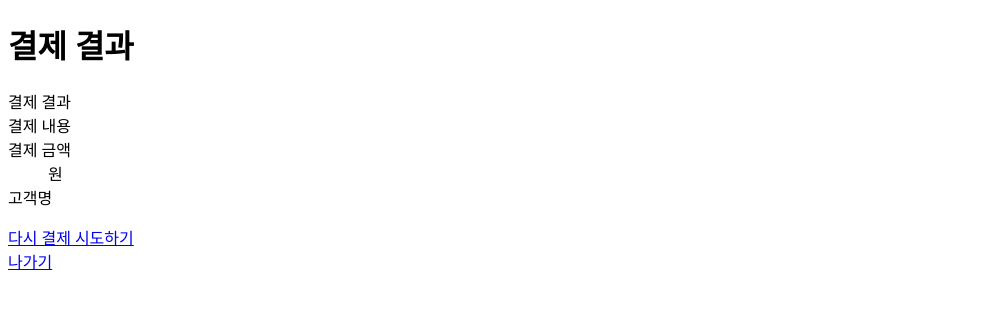
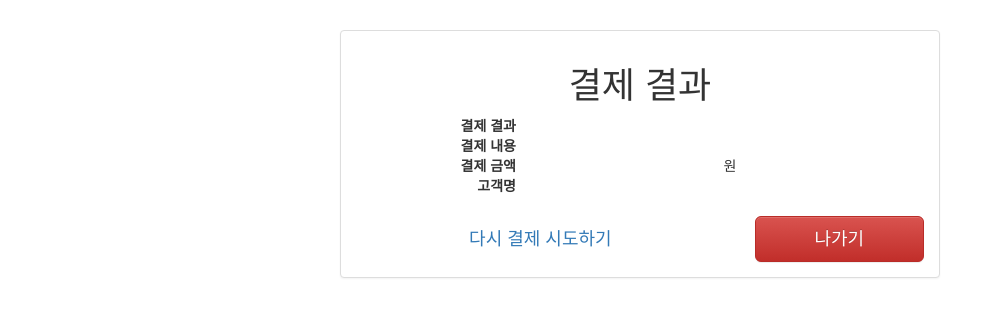
Before and after one commit to bluedisk/django-iamport, a Django app: template payment/templates/payment/result.html in a window 1280 px wide. Shown: the top 317 px of the page, without its empty margins (0-994 px from the left). Run offline with Django 3.2, Linux system fonts and the light colour scheme; the template is opened without the code that fills it, so the values that code supplies are empty; some libraries are stand-ins or nearby versions.

Commit message:
update READMME & Base Template

```diff
--- a/payment/templates/site_base.html
+++ b/payment/templates/site_base.html
@@ -5,6 +5,13 @@
     <meta http-equiv="Content-Type" content="text/html; charset=utf-8" />
 
     <meta name="viewport" content="width=device-width, initial-scale=1, maximum-scale=1.0, user-scalable=0">
+    <script src="https://code.jquery.com/jquery-1.12.4.min.js" integrity="sha256-ZosEbRLbNQzLpnKIkEdrPv7lOy9C27hHQ+Xp8a4MxAQ=" crossorigin="anonymous"></script>
+
+    <!-- Bootstrap -->
+    <link rel="stylesheet" href="https://maxcdn.bootstrapcdn.com/bootstrap/3.3.7/css/bootstrap.min.css" integrity="sha384-BVYiiSIFeK1dGmJRAkycuHAHRg32OmUcww7on3RYdg4Va+PmSTsz/K68vbdEjh4u" crossorigin="anonymous">
+    <link rel="stylesheet" href="https://maxcdn.bootstrapcdn.com/bootstrap/3.3.7/css/bootstrap-theme.min.css" integrity="sha384-rHyoN1iRsVXV4nD0JutlnGaslCJuC7uwjduW9SVrLvRYooPp2bWYgmgJQIXwl/Sp" crossorigin="anonymous">
+    <script src="https://maxcdn.bootstrapcdn.com/bootstrap/3.3.7/js/bootstrap.min.js" integrity="sha384-Tc5IQib027qvyjSMfHjOMaLkfuWVxZxUPnCJA7l2mCWNIpG9mGCD8wGNIcPD7Txa" crossorigin="anonymous"></script>
+
 </head>
 <body data-spy="scroll" data-target="#main-navbar-container">
 
```
Also changed, not shown: README.md.
